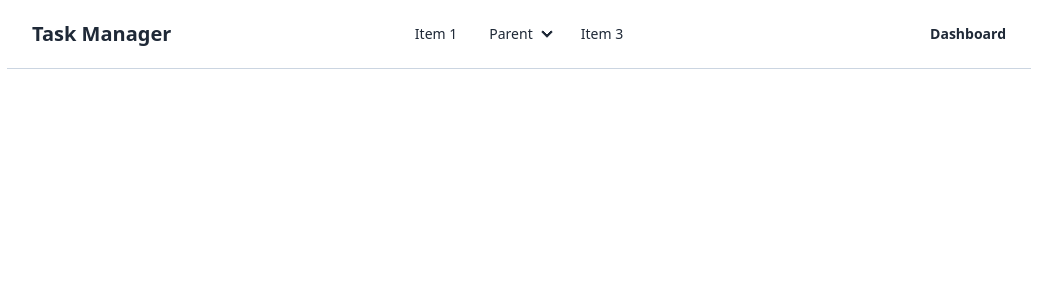
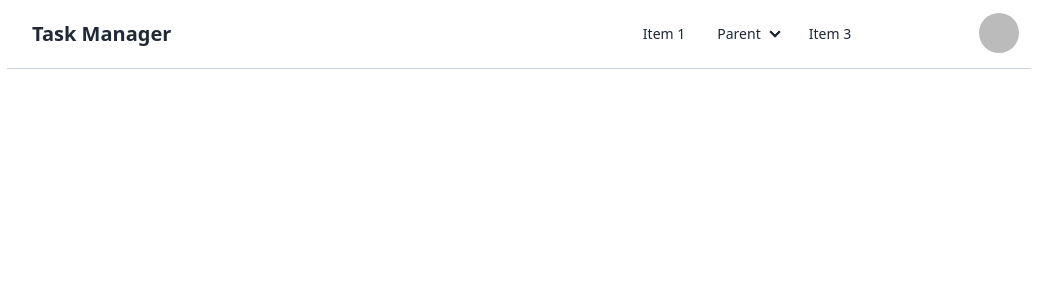
Before and after one commit to ashaansojib/task-management-app, a React (Vite) app: page / in a window 1280 px wide. Shown: the top 300 px of the page, without its empty margins (121-1171 px from the left). Built offline with nearby package versions, Linux system fonts and the light colour scheme; no server answers; sample sign-in values are in the browser's storage.

Commit message:
user profie create

```diff
--- a/src/components/Navbar.jsx
+++ b/src/components/Navbar.jsx
@@ -1,9 +1,16 @@
-import React from 'react';
+import React, { useContext } from 'react';
+import { AuthContext } from '../auth/AuthProvider';
 import { Link } from 'react-router-dom';
 
 const Navbar = () => {
+    const { user, logOut } = useContext(AuthContext)
+    const handleLogOut = () => {
+        logOut()
+            .then(() => { })
+            .catch(error => { })
+    }
     return (
-        <nav className="navbar border-b border-slate-300">
+        <nav className="navbar border-b border-slate-300 justify-between">
             <div className="navbar-start">
                 <div className="dropdown">
                     <label tabIndex={0} className="btn btn-ghost lg:hidden">
@@ -38,8 +45,37 @@ const Navbar = () => {
                     <li><a>Item 3</a></li>
                 </ul>
             </div>
-            <div className="navbar-end">
-                <Link to="/dashboard" className="btn btn-ghost normal-case">Dashboard</Link>
+            <div className="dropdown dropdown-end">
+                <label tabIndex={0} className="btn btn-ghost btn-circle avatar">
+                    <div className="w-10 rounded-full">
+                        <img src={user?.photoURL} />
+                    </div>
+                </label>
+                <ul tabIndex={0} className="mt-3 z-[1] p-2 shadow menu menu-sm dropdown-content bg-base-100 rounded-box w-52">
+                    <li>
+                        <button onClick={() => document.getElementById('my_modal_5').showModal()} className="justify-between">
+                            Profile
+                        </button>
+                    </li>
+                    <li><Link to="/dashboard">Dashboard</Link></li>
+                    <li><button onClick={handleLogOut}>Logout</button></li>
+                </ul>
+                <dialog id="my_modal_5" className="modal modal-bottom sm:modal-middle">
+                    <div className="modal-box">
+                        <figure className='flex justify-center'>
+                            <img src={user?.photoURL} alt="Shoes" className="rounded-xl w-[100px] h-[100px]" />
+                        </figure>
+                        <div className="text-center">
+                            <h2 className="text-2xl font-semibold">{user?.displayName}</h2>
+                            <p>Programmer can anything new that who didn't done yet?</p>
+                        </div>
+                        <div className="modal-action">
+                            <form method="dialog">
+                                <button className="btn">Close</button>
+                            </form>
+                        </div>
+                    </div>
+                </dialog>
             </div>
         </nav>
     );
```
